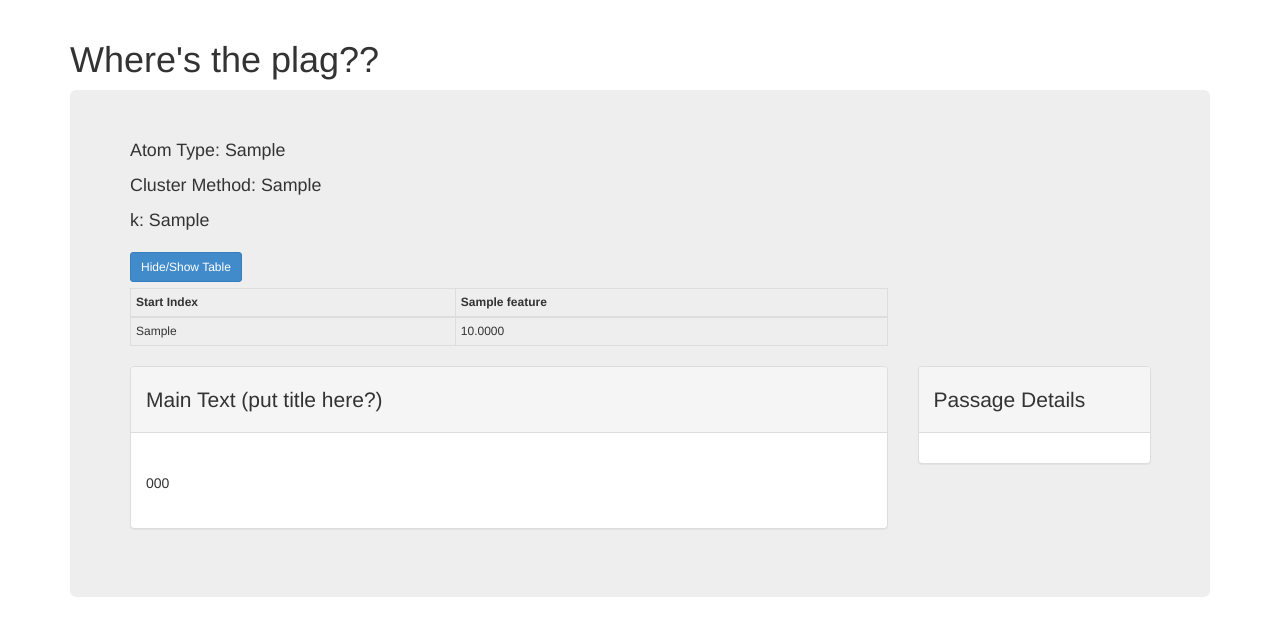
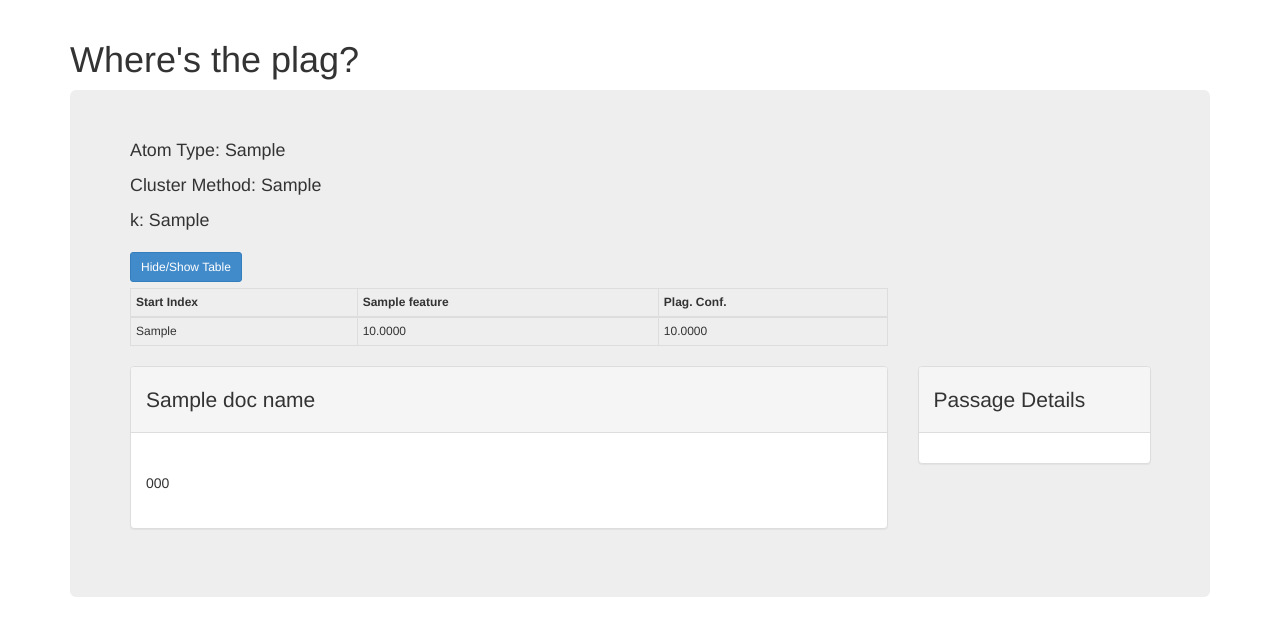
Before and after one commit to nrjones8/plagapp, a Flask app: template app/templates/view_doc.html in a window 1280 px wide. Shown: the part 52-688 px from the top of the page. Run offline with Flask 2, Linux system fonts and the light colour scheme; the template is opened without the code that fills it: most values are stand-ins (such as "Sample title", 1, 10 or a date in 2020); some libraries are stand-ins or nearby versions.

Commit message:
Some formatting, allow for public access if desired

```diff
--- a/app/routes.py
+++ b/app/routes.py
@@ -31,7 +31,7 @@ def select_doc():
             form.cluster_method.name : form.cluster_method.data,
             form.k.name : form.k.data
         }
-        print kwargs
+
         return redirect(url_for('view_doc', **kwargs))
     elif len(form.errors) > 0:
         # TODO Make a nice error msg
@@ -63,7 +63,8 @@ def view_doc(doc_name):
         cluster_method = cluster_method,
         k = k,
         passages = all_passages,
-        features = feature_names)
+        features = feature_names,
+        doc_name = doc_name)
 
 
 @app.route('/sample/')
--- a/app/templates/view_doc.html
+++ b/app/templates/view_doc.html
@@ -10,7 +10,7 @@
 {% block content %}
 <body>
   <div class="container">
-    <h1>Where's the plag??</h1>
+    <h1>Where's the plag?</h1>
     <div class="jumbotron">
         <small>
             <p>Atom Type: {{ atom_type }} </p>
@@ -32,6 +32,7 @@
                 {% for feature in features %}
                   <th>{{ feature }} </th>
                 {% endfor %}
+                <th>Plag. Conf.</th>
               </tr>
             </thead>
             <tbody>
@@ -41,6 +42,7 @@
                   {% for feature in passage.features %}
                     <td class="passage_row"> {{ "%.4f"| format(passage.features[feature]) }} </td>
                   {% endfor %}
+                  <td class="passage_row"> {{ "%.4f"| format(passage.plag_confidence) }} </td>
                 </tr>
               {% endfor %}
             </tbody>
@@ -54,7 +56,7 @@
 
             <div class="panel panel-default">
               <div class="panel-heading">
-                Main Text (put title here?)
+                {{ doc_name }}
               </div>
               <div class="panel-body" id="document_content">
                 <p>
--- a/app/util.py
+++ b/app/util.py
@@ -56,7 +56,8 @@ def get_cluster_options():
     options = [
         'kmeans',
         'agglom',
-        'hmm'
+        'hmm',
+        'none'
     ]
 
     return zip(options, options)
--- a/run.py
+++ b/run.py
@@ -1,5 +1,12 @@
 import os
+import sys
 from app import app
 
 port = int(os.environ.get('PORT', 5000))
-app.run(debug = True, port=port)
+
+if len(sys.argv) > 1 and sys.argv[1] == 'public':
+    host = '0.0.0.0'
+else:
+    host = 'localhost'
+
+app.run(debug=True, host=host, port=port)
```
